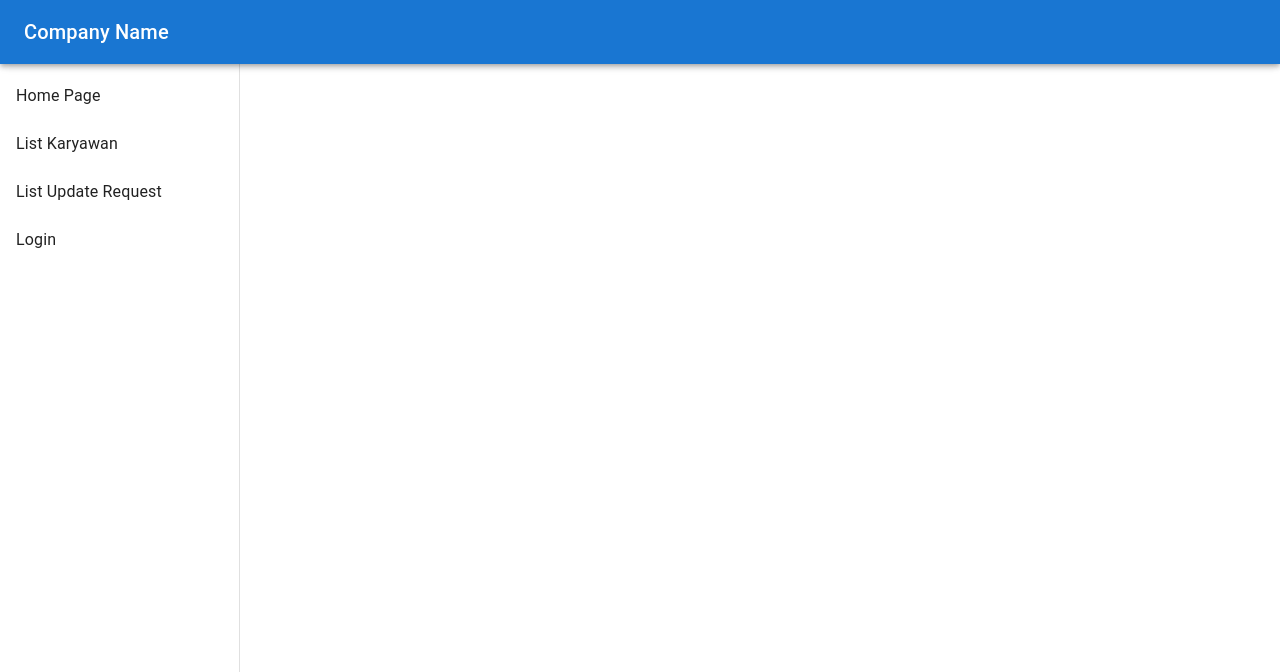
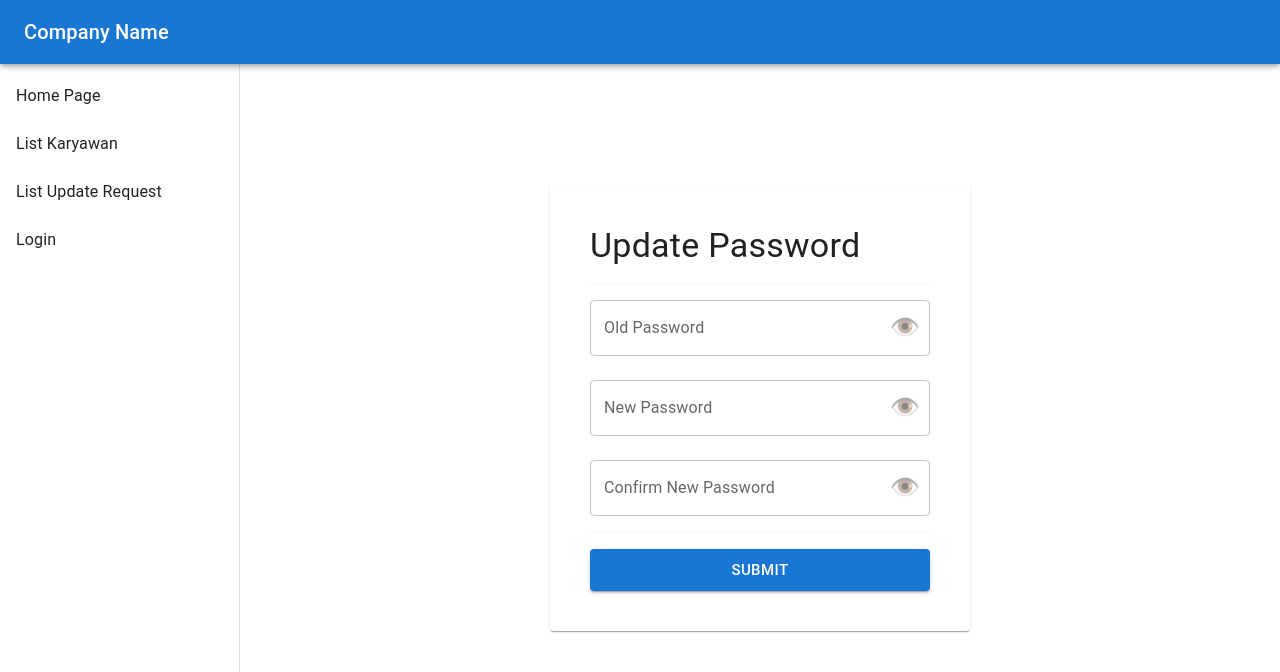
Before and after one commit to aloy4646/Project_Bootcamp_WGS_Frontend, a React (Create React App) app: page /karyawan/update/password/1 in a window 1280 px wide. Shown: the top 672 px of the page. Built offline with nearby package versions, Linux system fonts and the light colour scheme.

Commit message:
menambah page add karyawan, login dan update password

```diff
--- a/src/App.js
+++ b/src/App.js
@@ -30,6 +30,8 @@ import DetailHistory from './pages/DetailHistory'
 import ListSertifikat from './pages/ListSertifikat'
 import DetailSertifikat from './pages/DetailSertifikat'
 import FormSertifikat from './pages/FormSertifikat'
+import AddKaryawan from './pages/AddKaryawan'
+import UpdatePassword from './pages/UpdatePassword'
 
 const theme = createTheme()
 
@@ -167,6 +169,8 @@ function App() {
               />
               <Route path="/karyawan/sertifikat/:id/form" element={<FormSertifikat />} />
               <Route path="/karyawan/:id" element={<DetailKaryawan />} />
+              <Route path="/karyawan/add" element={<AddKaryawan />} />
+              <Route path="/karyawan/update/password/:id" element={<UpdatePassword />} />
               <Route path="/login" element={<Login />} />
             </Routes>
           </Box>
--- /dev/null
+++ b/src/pages/AddKaryawan.js
@@ -0,0 +1,143 @@
+import React, { useState } from 'react'
+import {
+  Box,
+  Card,
+  Stack,
+  Button,
+  Divider,
+  TextField,
+  Typography,
+  Container,
+} from '@mui/material'
+
+import { useTheme } from '@mui/material/styles'
+import validator from 'validator'
+import axios from 'axios'
+import { useNavigate } from 'react-router-dom'
+
+function AddKaryawan() {
+  const theme = useTheme()
+  const [error, setError] = useState(null)
+  const [email_kantor, setEmailKantor] = useState('')
+  const [akunBaru, setAkunBaru] = useState({})
+
+  const navigate = useNavigate()
+
+  const handleSubmit = () => {
+    setError(null)
+
+    if (!email_kantor) {
+      setError('Field ini wajib diisi')
+      return
+    }
+
+    // Validasi email
+    if (email_kantor && !validator.isEmail(email_kantor)) {
+      setError('Format email salah')
+      return
+    }
+
+    const body = {
+      email_kantor,
+      idAdmin: 6,
+    }
+
+    axios
+      .post(`http://localhost:3001/users`, body)
+      .then((response) => {
+        setAkunBaru({
+            email_kantor : response.data.data.email_kantor,
+            password : response.data.data.password,
+        })
+      })
+      .catch((error) => {
+        alert('Terjadi error, permintaan update gagal')
+        console.log(error)
+      })
+  }
+
+  const handleChange = (e) => {
+    setEmailKantor(e.target.value)
+    setError(null)
+  }
+
+  return (
+    <Box
+      sx={{
+        height: '100vh',
+        display: 'flex',
+        alignItems: 'center',
+        justifyContent: 'center',
+        backgroundColor: theme.palette.background.default,
+        mt: -15,
+      }}
+    >
+      <Card
+        sx={{
+          p: 5,
+          width: '100%',
+          maxWidth: 420,
+        }}
+      >
+        <Typography variant="h4" gutterBottom>
+          Tambah Karyawan
+        </Typography>
+        <Divider sx={{ my: 2 }} />
+        {akunBaru.email_kantor && akunBaru.password ? (
+          <Container>
+            <Box
+              sx={{
+                p: 3,
+                backgroundColor: 'lightgreen',
+                borderRadius: 2,
+                textAlign: 'left',
+              }}
+            >
+              <Typography variant="h6">Pembuatan akun baru berhasil. </Typography>
+              <Divider sx={{ my: 0.2 }} />
+              <Typography variant="h7">Email kantor: <span style={{ backgroundColor: '#ffffe0' }}>{akunBaru.email_kantor}</span></Typography>
+              <Divider sx={{ my: 0.2 }} />
+              <Typography variant="h7">Password: <span style={{ backgroundColor: '#ffffe0' }}>{akunBaru.password}</span></Typography>
+            </Box>
+            <Divider sx={{ my: 1 }} />
+            <Button
+                variant="contained"
+                color="inherit"
+                onClick={() => navigate(-1)}
+                sx={{ marginRight: 1, marginTop: -1 }}
+              >
+                Kembali
+              </Button>
+          </Container>
+        ) : (
+          <>
+            <Stack spacing={3}>
+              <TextField
+                name="email_kantor"
+                label="Email kantor"
+                value={email_kantor}
+                onChange={handleChange}
+                required
+                error={!!error}
+                helperText={error}
+              />
+            </Stack>
+            <Divider sx={{ my: 2 }} />
+            <Button
+              fullWidth
+              size="large"
+              type="submit"
+              variant="contained"
+              color="primary"
+              onClick={handleSubmit}
+            >
+              Submit
+            </Button>
+          </>
+        )}
+      </Card>
+    </Box>
+  )
+}
+
+export default AddKaryawan
--- a/src/pages/DetailKaryawan.js
+++ b/src/pages/DetailKaryawan.js
@@ -113,6 +113,16 @@ function DetailKaryawan() {
         >
           Update Dokumen
         </Button>
+        <Button
+          variant="contained"
+          color="primary"
+          onClick={() =>
+            navigate(`/karyawan/update/password/${detailKaryawan.id}`)
+          }
+          sx={{ marginRight: 1 }}
+        >
+          Update Password
+        </Button>
       </Grid>
       <Divider sx={{ my: 1 }} />
       <Grid item xs={12}>
--- a/src/pages/FormUserData.js
+++ b/src/pages/FormUserData.js
@@ -117,7 +117,7 @@ function FormUserData() {
 
     requiredFields.forEach((field) => {
       if (!formData[field]) {
-        newErrors[field] = 'This field is required'
+        newErrors[field] = 'Field ini wajib diisi'
       }
     })
 
@@ -125,7 +125,7 @@ function FormUserData() {
     const emailFields = ['email_kantor', 'email_pribadi']
     emailFields.forEach((field) => {
       if (formData[field] && !validator.isEmail(formData[field])) {
-        newErrors[field] = 'Invalid email'
+        newErrors[field] = 'Format email salah'
       }
     })
 
@@ -171,6 +171,12 @@ function FormUserData() {
           'Permintaan update telah dicatat, silahkan tunggu konfirmasi dari admin'
         )
         navigate(`/karyawan/${id}`)
+      })
+      .catch((error) => {
+        alert(
+          'Terjadi error, permintaan update gagal'
+        )
+        console.log(error)
       })
   }
 
--- a/src/pages/Login.js
+++ b/src/pages/Login.js
@@ -1,50 +1,120 @@
-import React, { useState } from 'react';
-import Box from '@mui/material/Box';
-// import Link from '@mui/material/Link';
-import Card from '@mui/material/Card';
-import Stack from '@mui/material/Stack';
-import Button from '@mui/material/Button';
-import Divider from '@mui/material/Divider';
-import TextField from '@mui/material/TextField';
-import Typography from '@mui/material/Typography';
-import IconButton from '@mui/material/IconButton';
-import { alpha, useTheme } from '@mui/material/styles';
-import InputAdornment from '@mui/material/InputAdornment';
-
-// Dummy Logo component
-// const Logo = (props) => <div style={{ fontSize: 24, fontWeight: 'bold' }}>Logo</div>;
-
-// Dummy bgGradient function
-const bgGradient = ({ color, imgUrl }) => ({
-  backgroundImage: `url(${imgUrl})`,
-  backgroundColor: color,
-  backgroundSize: 'cover',
-  backgroundPosition: 'center',
-});
+import React, { useState } from 'react'
+import Box from '@mui/material/Box'
+import Card from '@mui/material/Card'
+import Stack from '@mui/material/Stack'
+import Button from '@mui/material/Button'
+import Divider from '@mui/material/Divider'
+import TextField from '@mui/material/TextField'
+import Typography from '@mui/material/Typography'
+import IconButton from '@mui/material/IconButton'
+import InputAdornment from '@mui/material/InputAdornment'
+import { useTheme } from '@mui/material/styles'
+import validator from 'validator'
+import axios from 'axios'
+import { useNavigate } from 'react-router-dom'
 
 export default function LoginView() {
   const theme = useTheme()
+  const [showPassword, setShowPassword] = useState(false)
+  const [errors, setErrors] = useState({})
+  const [body, setBody] = useState({})
 
-  const [showPassword, setShowPassword] = useState(false);
+  const navigate = useNavigate()
 
-  const handleClick = () => {
-    // Handle login logic here
-    console.log('Logging in...');
-  };
+  const handleLogin = () => {
+    const newErrors = {}
 
-  const renderForm = (
-    <>
+    const requiredFields = ['email_kantor', 'password']
+
+    requiredFields.forEach((field) => {
+      if (!body[field]) {
+        newErrors[field] = 'Field ini wajib diisi'
+      }
+    })
+
+    // validasi email
+    if (body["email_kantor"] && !validator.isEmail(body["email_kantor"])) {
+      newErrors["email_kantor"] = 'Format email salah'
+    }
+
+    if (Object.keys(newErrors).length > 0) {
+      setErrors(newErrors)
+      return
+    }
+
+    axios
+      .post(`http://localhost:3001/users/login`, body)
+      .then((response) => {
+        alert('Login Berhasil')
+        navigate('/')
+      })
+      .catch((error) => {
+        console.log(error.response)
+        if(error.response && error.response.data && error.response.data.error === 'wrong email kantor or password') {
+          alert('Email Kantor atau Password Salah')
+        }else{
+          alert('Terjadi error, proses login gagal')
+        }
+      })
+  }
+
+  const handleChange = (e) => {
+    const { name, value } = e.target
+    setBody({
+      ...body,
+      [name]: value,
+    })
+
+    setErrors({
+      ...errors,
+      [name]: null,
+    })
+  }
+
+  return (
+    <Box
+      sx={{
+        height: '100vh',
+        display: 'flex',
+        alignItems: 'center',
+        justifyContent: 'center',
+        backgroundColor: theme.palette.background.default,
+        mt: -15,
+      }}
+    >
+      <Card
+        sx={{
+          p: 5,
+          width: '100%',
+          maxWidth: 420,
+        }}
+      >
+        <Typography variant="h4" gutterBottom>
+          Sign In
+        </Typography>
+        <Divider sx={{ my: 2 }} />
         <Stack spacing={3}>
-        <TextField name="email" label="Email address" />
-
+          <TextField
+            name="email_kantor"
+            label="Email kantor"
+            onChange={handleChange}
+            error={!!errors.email_kantor}
+            helperText={errors.email_kantor}
+          />
           <TextField
             name="password"
             label="Password"
             type={showPassword ? 'text' : 'password'}
+            onChange={handleChange}
+            error={!!errors.password}
+            helperText={errors.password}
             InputProps={{
               endAdornment: (
                 <InputAdornment position="end">
-                <IconButton onClick={() => setShowPassword(!showPassword)} edge="end">
+                  <IconButton
+                    onClick={() => setShowPassword(!showPassword)}
+                    edge="end"
+                  >
                     {showPassword ? '🙈' : '👁️'}
                   </IconButton>
                 </InputAdornment>
@@ -53,74 +123,17 @@ export default function LoginView() {
           />
         </Stack>
         <Divider sx={{ my: 2 }} />
-
-      {/* <Stack direction="row" alignItems="center" justifyContent="flex-end" sx={{ my: 3 }}>
-        <Link variant="subtitle2" underline="hover">
-          Forgot password?
-        </Link>
-      </Stack> */}
-
         <Button
           fullWidth
           size="large"
           type="submit"
           variant="contained"
           color="primary"
-        onClick={handleClick}
+          onClick={handleLogin}
         >
           Login
         </Button>
-    </>
-  );
-
-  return (
-    <Box
-      sx={{
-        ...bgGradient({
-          color: alpha(theme.palette.background.default, 0.9),
-          imgUrl: '/assets/background/overlay_4.jpg',
-        }),
-        height: '100vh',
-        display: 'flex',
-        alignItems: 'center',
-        justifyContent: 'center',
-      }}
-    >
-      {/* <Logo
-        sx={{
-          position: 'fixed',
-          top: { xs: 16, md: 24 },
-          left: { xs: 16, md: 24 },
-        }}
-      /> */}
-
-      <Stack alignItems="center" justifyContent="center" sx={{ height: 1, mt: -30 }}>
-        <Card
-          sx={{
-            p: 5,
-            width: '100%',
-            maxWidth: 420,
-          }}
-        >
-          <Typography variant="h4">Sign In</Typography>
-          <Divider sx={{ my: 2 }} />
-
-          {/* <Typography variant="body2" sx={{ mt: 2, mb: 5 }}>
-            Don’t have an account?
-            <Link variant="subtitle2" sx={{ ml: 0.5 }}>
-              Get started
-            </Link>
-          </Typography>
-
-          <Divider sx={{ my: 3 }}>
-            <Typography variant="body2" sx={{ color: 'text.secondary' }}>
-              OR
-            </Typography>
-          </Divider> */}
-
-          {renderForm}
       </Card>
-      </Stack>
     </Box>
-  );
+  )
 }
--- /dev/null
+++ b/src/pages/UpdatePassword.js
@@ -0,0 +1,195 @@
+import React, { useState } from 'react'
+import Box from '@mui/material/Box'
+import Card from '@mui/material/Card'
+import Stack from '@mui/material/Stack'
+import Button from '@mui/material/Button'
+import Divider from '@mui/material/Divider'
+import TextField from '@mui/material/TextField'
+import Typography from '@mui/material/Typography'
+import IconButton from '@mui/material/IconButton'
+import InputAdornment from '@mui/material/InputAdornment'
+import { useTheme } from '@mui/material/styles'
+import axios from 'axios'
+import { useParams, useNavigate } from 'react-router-dom'
+
+function PasswordField({
+  name,
+  label,
+  value,
+  onChange,
+  error,
+  helperText,
+  showPassword,
+  onToggleShowPassword,
+}) {
+  return (
+    <TextField
+      name={name}
+      label={label}
+      type={showPassword ? 'text' : 'password'}
+      value={value}
+      onChange={onChange}
+      error={!!error}
+      helperText={helperText}
+      InputProps={{
+        endAdornment: (
+          <InputAdornment position="end">
+            <IconButton onClick={onToggleShowPassword} edge="end">
+              {showPassword ? '🙈' : '👁️'}
+            </IconButton>
+          </InputAdornment>
+        ),
+      }}
+    />
+  )
+}
+
+function UpdatePassword() {
+  const { id } = useParams()
+  const navigate = useNavigate()
+  const theme = useTheme()
+  const [showPasswords, setShowPasswords] = useState([false, false, false])
+  const [errors, setErrors] = useState({})
+  const [body, setBody] = useState({
+    old_password: '',
+    new_password: '',
+    confirm_new_password: '',
+  })
+
+  const handleToggleShowPassword = (index) => {
+    setShowPasswords((prev) => {
+      const newShowPasswords = [...prev]
+      newShowPasswords[index] = !newShowPasswords[index]
+      return newShowPasswords
+    })
+  }
+
+  const handleSubmit = () => {
+    const newErrors = {}
+
+    const requiredFields = [
+      'old_password',
+      'new_password',
+      'confirm_new_password',
+    ]
+
+    requiredFields.forEach((field) => {
+      if (!body[field]) {
+        newErrors[field] = 'Field ini wajib diisi'
+      }
+    })
+
+    if (body.new_password !== body.confirm_new_password) {
+      newErrors.confirm_new_password = 'Password baru tidak cocok'
+    }
+
+    if (Object.keys(newErrors).length > 0) {
+      setErrors(newErrors)
+      return
+    }
+
+    const bodyToSend = {
+      old_password: body.old_password,
+      new_password: body.new_password,
+    }
+
+    axios
+      .put(`http://localhost:3001/users/password/${id}`, bodyToSend)
+      .then((response) => {
+        alert('Update Password Berhasil')
+        navigate('/')
+      })
+      .catch((error) => {
+        console.log(error.response)
+        if(error.response && error.response.data && error.response.data.error === 'wrong old password') {
+          alert('Old Password Salah')
+        }else{
+          alert('Terjadi error, proses update password gagal')
+        }
+      })
+  }
+
+  const handleChange = (e) => {
+    const { name, value } = e.target
+    setBody({
+      ...body,
+      [name]: value,
+    })
+
+    setErrors({
+      ...errors,
+      [name]: null,
+    })
+  }
+
+  return (
+    <Box
+      sx={{
+        height: '100vh',
+        display: 'flex',
+        alignItems: 'center',
+        justifyContent: 'center',
+        backgroundColor: theme.palette.background.default,
+        mt: -10,
+      }}
+    >
+      <Card
+        sx={{
+          p: 5,
+          width: '100%',
+          maxWidth: 420,
+        }}
+      >
+        <Typography variant="h4" gutterBottom>
+          Update Password
+        </Typography>
+        <Divider sx={{ my: 2 }} />
+        <Stack spacing={3}>
+          <PasswordField
+            name="old_password"
+            label="Old Password"
+            value={body.old_password}
+            onChange={handleChange}
+            error={errors.old_password}
+            helperText={errors.old_password}
+            showPassword={showPasswords[0]}
+            onToggleShowPassword={() => handleToggleShowPassword(0)}
+          />
+          <PasswordField
+            name="new_password"
+            label="New Password"
+            value={body.new_password}
+            onChange={handleChange}
+            error={errors.new_password}
+            helperText={errors.new_password}
+            showPassword={showPasswords[1]}
+            onToggleShowPassword={() => handleToggleShowPassword(1)}
+          />
+          <PasswordField
+            name="confirm_new_password"
+            label="Confirm New Password"
+            value={body.confirm_new_password}
+            onChange={handleChange}
+            error={errors.confirm_new_password}
+            helperText={errors.confirm_new_password}
+            showPassword={showPasswords[2]}
+            onToggleShowPassword={() => handleToggleShowPassword(2)}
+          />
+        </Stack>
+        <Divider sx={{ my: 2 }} />
+        <Button
+          fullWidth
+          size="large"
+          type="submit"
+          variant="contained"
+          color="primary"
+          onClick={handleSubmit}
+        >
+          Submit
+        </Button>
+      </Card>
+    </Box>
+  )
+}
+
+export default UpdatePassword
```
Also changed, not shown: src/pages/ListKaryawan.js (+12 -1 lines). Lines whose indentation alone changed are shown as unchanged.
